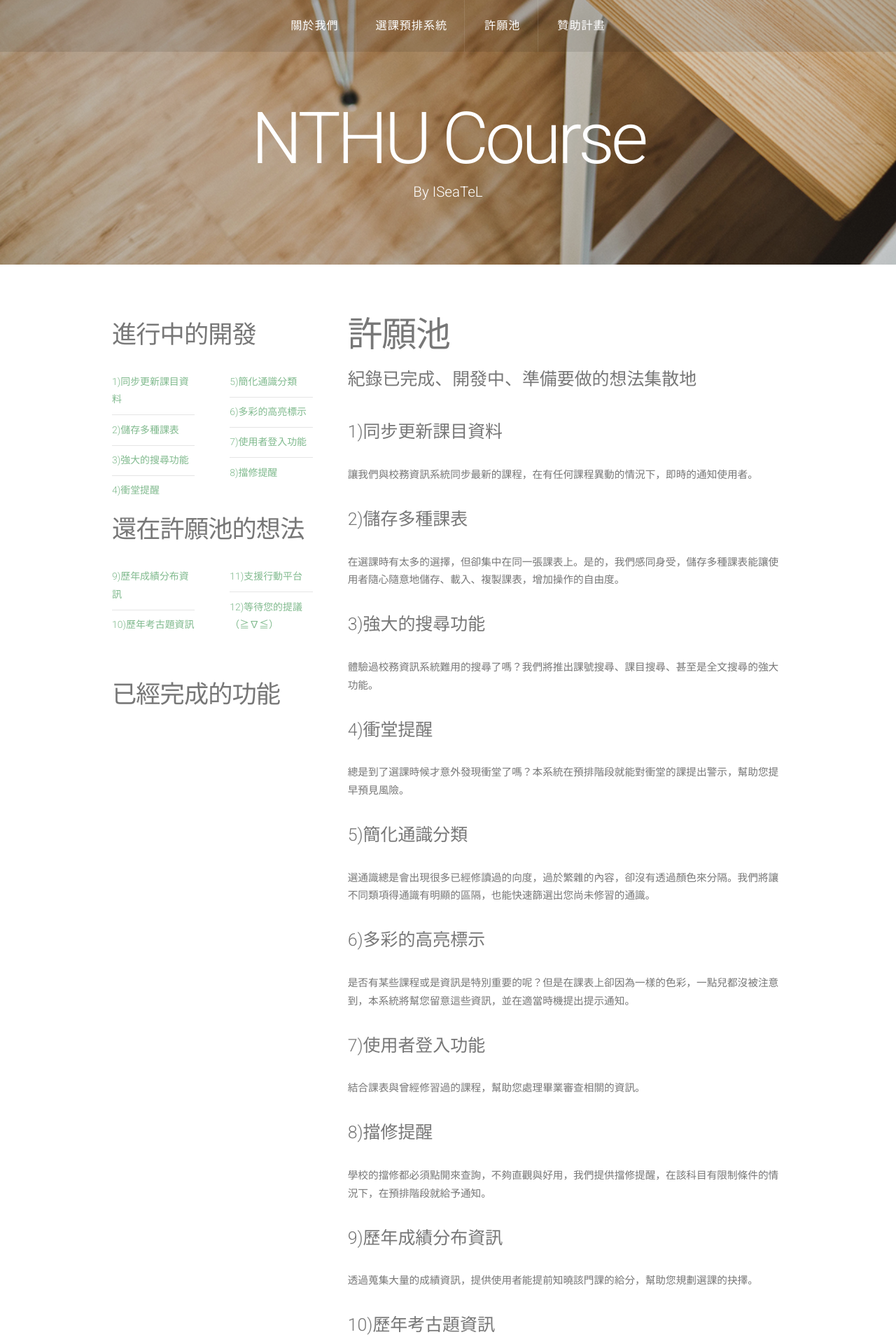
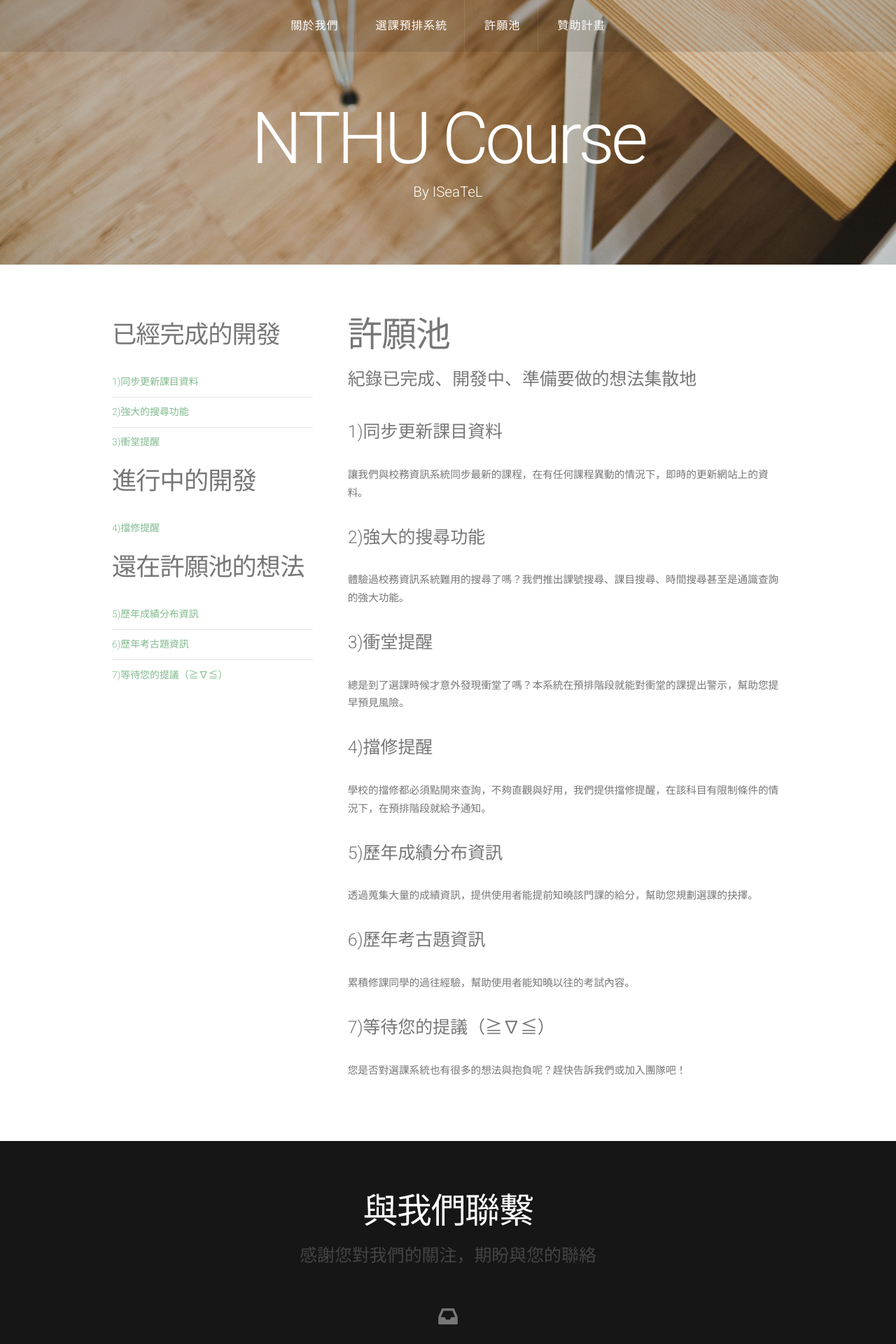
Before and after one commit to henryyang42/NTHU_Course, a Django app: page /todo-list.html in a window 1280 px wide. Shown: the top 1920 px of the page at 70% size. Run offline with Django 3.2, Linux system fonts and the light colour scheme; some libraries are stand-ins or nearby versions.

Commit message:
Before Release: Re-indent and remove useless code

```diff
--- a/index/templates/base.html
+++ b/index/templates/base.html
@@ -61,7 +61,7 @@
         </header>
         <ul class="contact">
           <li><a href="mailto:z54981220@gmail.com" class="fa fa-inbox"><span>Mail</span></a></li>
-          <li><a href="https://github.com/henryyang42/NTHU_Course" class="fa fa-github-square"><span>GitHub</span></a></li>
+          <!--<li><a href="https://github.com/henryyang42/NTHU_Course" class="fa fa-github-square"><span>GitHub</span></a></li>-->
         </ul>
       </section>
     </div>
--- a/index/templates/donate.html
+++ b/index/templates/donate.html
@@ -10,11 +10,11 @@
     <section>
       <header>
         <h2>贊助計畫</h2>
-        <span class="byline">若覺得這計劃對您有幫助，歡迎自由贊助支持我們</span>
+        <span class="byline">若覺得這計畫對您有幫助，歡迎贊助支持我們</span>
       </header>
       <p>我們是群熱血的工程師，雖然是學生的角色，但我們相信對周遭事物的改進，就是值得奮鬥的方向。</p>
-      <p>在運行這個計畫的過程中，絕對不是零成本的作業程序，好比說伺服器的維護與整體的開發時程。因此，非常歡迎您願意且有能力的透過贊助來回饋本計畫。</p>
-      <p>我們承諾並將公開所有贊助明細，以確保所有的資源能實際的被投入在此計畫中。</p>
+      <p>在運行這個計畫的過程中，希望能透過貢獻與校園相關專案的本身來改善原本的學校系統，讓學生能更容易地取得資訊。因此，如果您覺得這樣的計畫是十分有意義與價值的，非常歡迎您願意且有能力的透過贊助來回饋本計畫。</p>
+      <p>可以確保的是這些資金會拿來添購雞排和奶茶，讓我們在工作的夜晚中不孤單。</p>
     </section>
     <form action="https://www.paypal.com/cgi-bin/webscr" method="post" target="_top">
       <input type="hidden" name="cmd" value="_s-xclick">
--- a/index/templates/todo-list.html
+++ b/index/templates/todo-list.html
@@ -1,9 +1,6 @@
-{% extends 'base.html' %}
-{% load static %}
-{% block title_block %}
+{% extends 'base.html' %} {% load static %} {% block title_block %}
 <title>NTHU Course - Todo List</title>
-{% endblock title_block %}
-{% block body_block %}
+{% endblock title_block %} {% block body_block %}
 <!-- Main -->
 <div id="main">
   <div class="container">
@@ -12,23 +9,24 @@
       <div id="sidebar" class="4u">
         <section>
           <header>
+            <h2>已經完成的開發</h2>
+          </header>
+          <div class="row">
+            <section class="12u">
+              <ul class="default">
+                <li><a href="#issue-sync">1)同步更新課目資料</a></li>
+                <li><a href="#issue-search">2)強大的搜尋功能</a></li>
+                <li><a href="#issue-timeconflict">3)衝堂提醒</a></li>
+              </ul>
+            </section>
+          </div>
+          <header>
             <h2>進行中的開發</h2>
           </header>
           <div class="row">
-            <section class="6u">
+            <section class="12u">
               <ul class="default">
-                <li><a href="#issue1">1)同步更新課目資料</a></li>
-                <li><a href="#issue2">2)儲存多種課表</a></li>
-                <li><a href="#issue3">3)強大的搜尋功能</a></li>
-                <li><a href="#issue4">4)衝堂提醒</a></li>
-              </ul>
-            </section>
-            <section class="6u">
-              <ul class="default">
-                <li><a href="#issue5">5)簡化通識分類</a></li>
-                <li><a href="#issue6">6)多彩的高亮標示</a></li>
-                <li><a href="#issue7">7)使用者登入功能</a></li>
-                <li><a href="#issue8">8)擋修提醒</a></li>
+                <li><a href="#issue-classblock">4)擋修提醒</a></li>
               </ul>
             </section>
           </div>
@@ -36,36 +34,14 @@
             <h2>還在許願池的想法</h2>
           </header>
           <div class="row">
-            <section class="6u">
+            <section class="12u">
               <ul class="default">
-                <li><a href="#issue9">9)歷年成績分布資訊</a></li>
-                <li><a href="#issue10">10)歷年考古題資訊</a></li>
-              </ul>
-            </section>
-            <section class="6u">
-              <ul class="default">
-                <li><a href="#issue11">11)支援行動平台</a></li>
-                <li><a href="#issue12">12)等待您的提議（≧∇≦）</a></li>
+                <li><a href="#issue-score">5)歷年成績分布資訊</a></li>
+                <li><a href="#issue-problem">6)歷年考古題資訊</a></li>
+                <li><a href="#issue-youridea">7)等待您的提議（≧∇≦）</a></li>
               </ul>
             </section>
           </div>
-        </section>
-        <section>
-          <header>
-            <h2>已經完成的功能</h2>
-          </header>
-          <ul class="style">
-            <!--
-                            <li>
-                                <p class="posted">May 21, 2014 | Updated</p>
-                                <p><a href="#">Nullam non wisi a sem eleifend. Donec mattis libero eget urna. Pellentesque viverra enim.</a></p>
-                            </li>
-                            <li>
-                                <p class="posted">May 18, 2014 | (10 ) Comments</p>
-                                <p><a href="#">Nullam non wisi a sem eleifend. Donec mattis libero eget urna. Pellentesque viverra enim.</a></p>
-                            </li>
-                          -->
-          </ul>
         </section>
       </div>
       <!-- Content -->
@@ -76,53 +52,33 @@
             <span class="byline">紀錄已完成、開發中、準備要做的想法集散地</span>
           </header>
           <header>
-            <span class="byline"><a name="issue1"></a>1)同步更新課目資料</span>
+            <span class="byline"><a name="issue-sync"></a>1)同步更新課目資料</span>
           </header>
-          <p>讓我們與校務資訊系統同步最新的課程，在有任何課程異動的情況下，即時的通知使用者。</p>
+          <p>讓我們與校務資訊系統同步最新的課程，在有任何課程異動的情況下，即時的更新網站上的資料。</p>
           <header>
-            <span class="byline"><a name="issue2"></a>2)儲存多種課表</span>
+            <span class="byline"><a name="issue-search"></a>2)強大的搜尋功能</span>
           </header>
-          <p>在選課時有太多的選擇，但卻集中在同一張課表上。是的，我們感同身受，儲存多種課表能讓使用者隨心隨意地儲存、載入、複製課表，增加操作的自由度。</p>
+          <p>體驗過校務資訊系統難用的搜尋了嗎？我們推出課號搜尋、課目搜尋、時間搜尋甚至是通識查詢的強大功能。</p>
           <header>
-            <span class="byline"><a name="issue3"></a>3)強大的搜尋功能</span>
-          </header>
-          <p>體驗過校務資訊系統難用的搜尋了嗎？我們將推出課號搜尋、課目搜尋、甚至是全文搜尋的強大功能。</p>
-          <header>
-            <span class="byline"><a name="issue4"></a>4)衝堂提醒</span>
+            <span class="byline"><a name="issue-timeconflict"></a>3)衝堂提醒</span>
           </header>
           <p>總是到了選課時候才意外發現衝堂了嗎？本系統在預排階段就能對衝堂的課提出警示，幫助您提早預見風險。</p>
           <header>
-            <span class="byline"><a name="issue5"></a>5)簡化通識分類</span>
-          </header>
-          <p>選通識總是會出現很多已經修讀過的向度，過於繁雜的內容，卻沒有透過顏色來分隔。我們將讓不同類項得通識有明顯的區隔，也能快速篩選出您尚未修習的通識。</p>
-          <header>
-            <span class="byline"><a name="issue6"></a>6)多彩的高亮標示</span>
-          </header>
-          <p>是否有某些課程或是資訊是特別重要的呢？但是在課表上卻因為一樣的色彩，一點兒都沒被注意到，本系統將幫您留意這些資訊，並在適當時機提出提示通知。</p>
-          <header>
-            <span class="byline"><a name="issue7"></a>7)使用者登入功能</span>
-          </header>
-          <p>結合課表與曾經修習過的課程，幫助您處理畢業審查相關的資訊。</p>
-          <header>
-            <span class="byline"><a name="issue8"></a>8)擋修提醒</span>
+            <span class="byline"><a name="issue-classblock"></a>4)擋修提醒</span>
           </header>
           <p>學校的擋修都必須點開來查詢，不夠直觀與好用，我們提供擋修提醒，在該科目有限制條件的情況下，在預排階段就給予通知。</p>
           <header>
-            <span class="byline"><a name="issue9"></a>9)歷年成績分布資訊</span>
+            <span class="byline"><a name="issue-score"></a>5)歷年成績分布資訊</span>
           </header>
           <p>透過蒐集大量的成績資訊，提供使用者能提前知曉該門課的給分，幫助您規劃選課的抉擇。</p>
           <header>
-            <span class="byline"><a name="issue10"></a>10)歷年考古題資訊</span>
+            <span class="byline"><a name="issue-problem"></a>6)歷年考古題資訊</span>
           </header>
           <p>累積修課同學的過往經驗，幫助使用者能知曉以往的考試內容。</p>
           <header>
-            <span class="byline"><a name="issue11"></a>11)支援行動平台</span>
+            <span class="byline"><a name="issue-youridea"></a>7)等待您的提議（≧∇≦）</span>
           </header>
-          <p>選課應該是隨時隨地都能使用的服務，支援行動平台能讓使用者在手機、平板等各種行動平台都能取得服務。</p>
-          <header>
-            <span class="byline"><a name="issue12"></a>12)等待您的提議（≧∇≦）</span>
-          </header>
-          <p>您是否對選課系統也有很多的想法與抱負呢？</p>
+          <p>您是否對選課系統也有很多的想法與抱負呢？趕快告訴我們或加入團隊吧！</p>
         </section>
       </div>
     </div>
--- a/table/templates/table_base.html
+++ b/table/templates/table_base.html
@@ -83,12 +83,8 @@
               </div>
             </form>
           </li>
-          <!--li>
-            <div class="fb-like" data-share="true" data-width="200" data-show-faces="true">
-            </div>
-          </li-->
           <li>
-            <button class="btn btn-primary" id="postToFB">透過 Facebook 分享您的課表</button>
+            <button class="btn btn-primary" id="postToFB">透過 Facebook 分享課表</button>
           </li>
         </ul>
       </nav>
```
Also changed, not shown: index/templates/hiring.html (+5 -7 lines), index/templates/index.html (+6 -20 lines), table/static/js/postToFB.js (+5 -11 lines).
